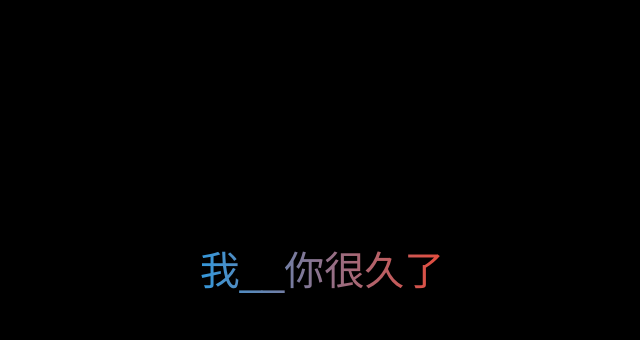
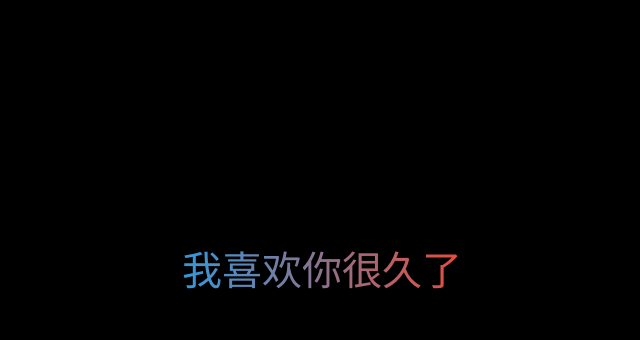
Before and after one commit to QwinStudio/item, a plain HTML site: page ul.html in a window 1280 px wide. Shown: the part 230-570 px from the top of the page, without its empty margins (318-958 px from the left). Drawn offline with Linux system fonts and the light colour scheme.

Commit message:
Update ul.html

```diff
--- a/ul.html
+++ b/ul.html
@@ -110,7 +110,7 @@
     <div>
         <p>你知道吗</p>
         <p>其实</p>
-        <p>我__你很久了</p>
+        <p>我喜欢你很久了</p>
     </div>
 
     <div class="image-wrapper"></div>
```
